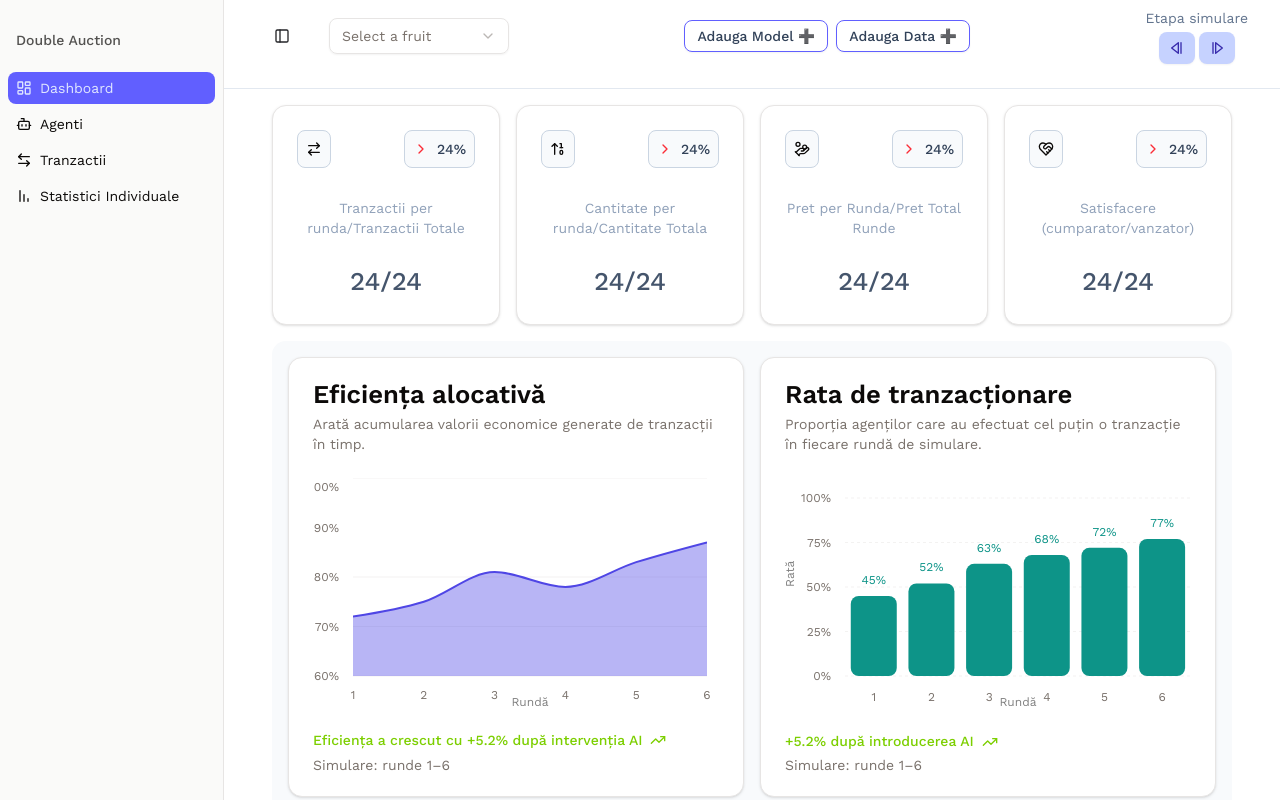
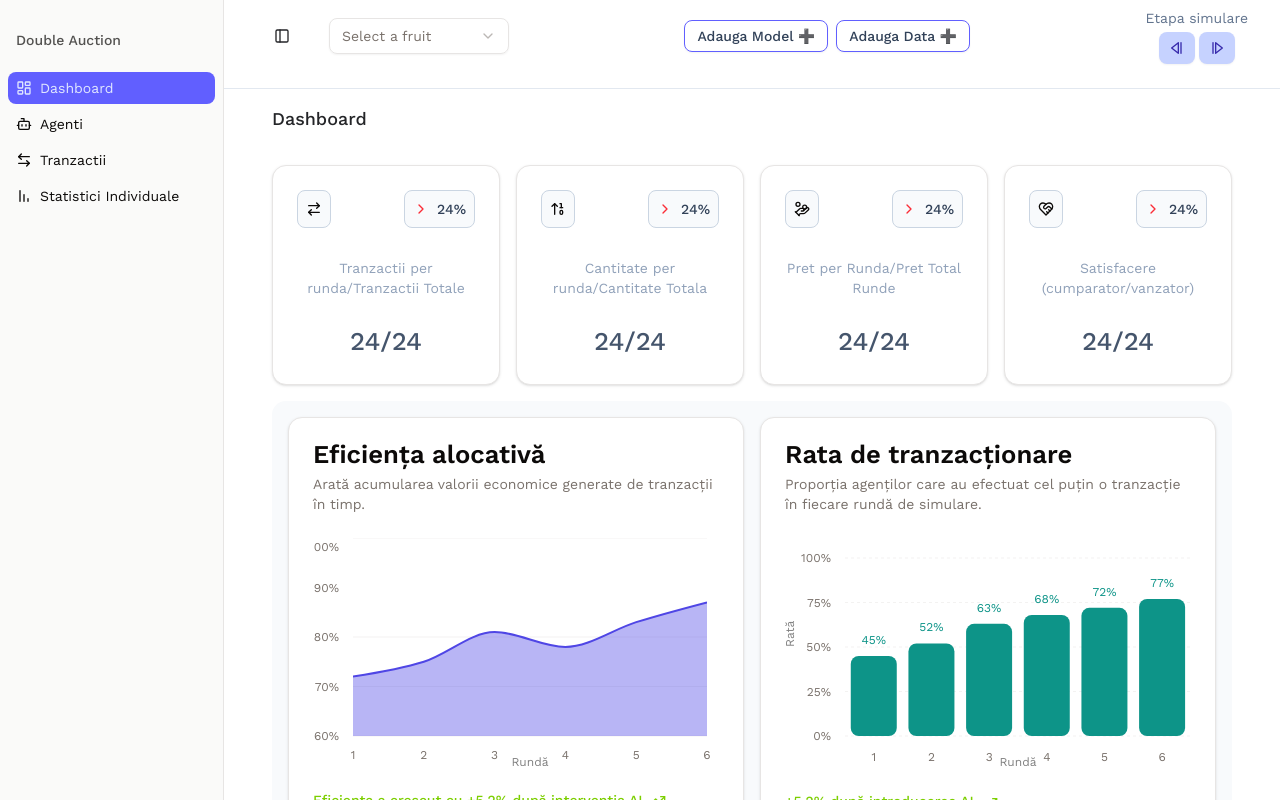
Before and after one commit to RobicaCodeaza/DoubleAuction-Ai, a React (Vite) app: page /dashboard in a window 1280 px wide. Shown: the top 800 px of the page. Built offline with nearby package versions, Linux system fonts and the light colour scheme.

Commit message:
Feature/Dashboard - Minor Changes

```diff
--- a/src/pages/Dashboard.jsx
+++ b/src/pages/Dashboard.jsx
@@ -15,6 +15,9 @@ function Dashboard() {
 
     return (
         <div className="tabland:px-8 flex flex-1 flex-col gap-4 px-4 py-4 pt-0">
+            <div className="mb-4 flex items-center justify-between">
+                <h2 className="text-lg font-medium">Dashboard</h2>
+            </div>
             <div className="tabport:grid-cols-4 grid auto-rows-min grid-cols-2 gap-4">
                 {/* <div className="aspect-video rounded-xl bg-slate-50" />
                 <div className="aspect-video rounded-xl bg-slate-50" />
```
